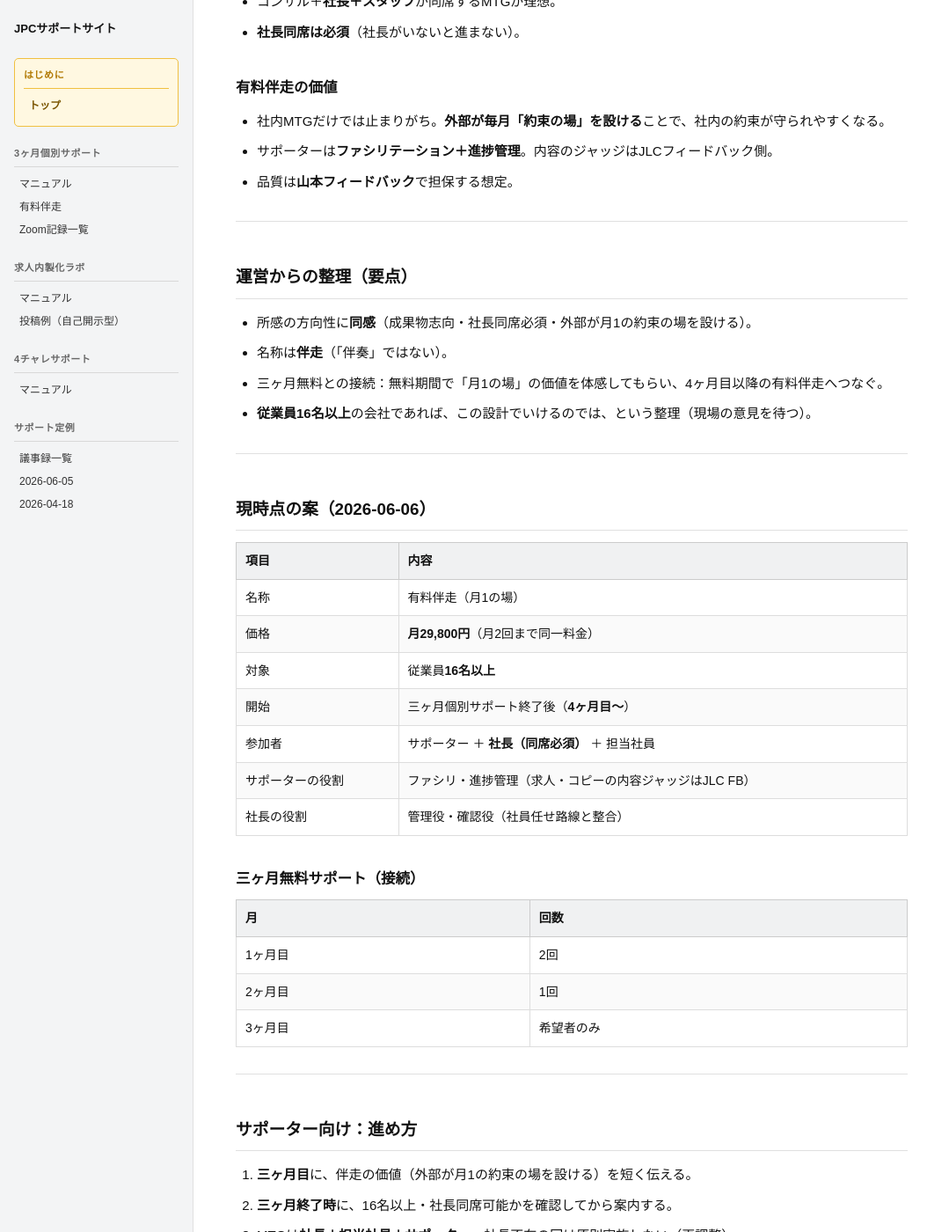
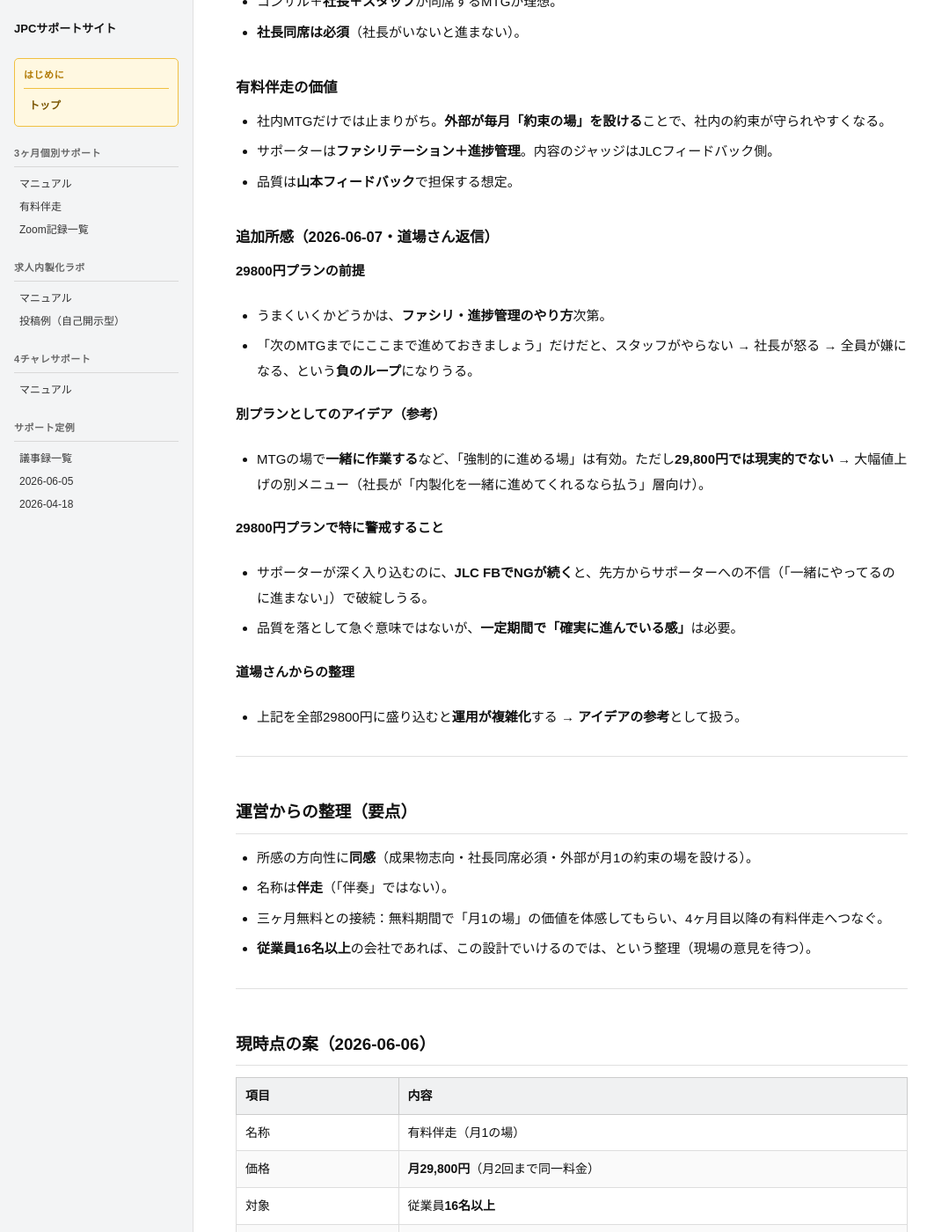
Before and after one commit to staffsolution/staffsolution-support, a Jekyll site: the page built from 3ヶ月個別サポート/有料伴走_設計と運用.md, in a window 1280 px wide and 1400 px high, scrolled down 892 px. Shown: the whole window at 88% size, without its empty margins (0-1079 px from the left). Built offline with Jekyll 4.4.1, drawn with Linux system fonts in a browser that asks for light colours; some of the changed text lies outside the part shown.

Commit message:
有料伴走：道場さん追加所感（29800の限界・FB不信リスク）を追記
Co-authored-by: Cursor <cursoragent@cursor.com>

```diff
--- a/3ヶ月個別サポート/有料伴走_設計と運用.md
+++ b/3ヶ月個別サポート/有料伴走_設計と運用.md
@@ -7,7 +7,7 @@ title: "有料伴走｜設計と運用"
 
 # 有料伴走｜設計と運用
 
-2026-06-06 更新（道場 明彦さん所感を元に整理。**現時点の案**・サポートメンバーからの意見募集中）
+2026-06-07 更新（道場 明彦さん所感を元に整理。**現時点の案**・サポートメンバーからの意見募集中）
 
 三ヶ月個別サポート（無料）終了後、**4ヶ月目以降**に案内する有料メニューの**たたき台**と、サポーターが現場で使う運用の整理です。
 
@@ -37,6 +37,26 @@ title: "有料伴走｜設計と運用"
 - 社内MTGだけでは止まりがち。**外部が毎月「約束の場」を設ける**ことで、社内の約束が守られやすくなる。
 - サポーターは**ファシリテーション＋進捗管理**。内容のジャッジはJLCフィードバック側。
 - 品質は**山本フィードバック**で担保する想定。
+
+### 追加所感（2026-06-07・道場さん返信）
+
+**29800円プランの前提**
+
+- うまくいくかどうかは、**ファシリ・進捗管理のやり方**次第。
+- 「次のMTGまでにここまで進めておきましょう」だけだと、スタッフがやらない → 社長が怒る → 全員が嫌になる、という**負のループ**になりうる。
+
+**別プランとしてのアイデア（参考）**
+
+- MTGの場で**一緒に作業する**など、「強制的に進める場」は有効。ただし**29,800円では現実的でない** → 大幅値上げの別メニュー（社長が「内製化を一緒に進めてくれるなら払う」層向け）。
+
+**29800円プランで特に警戒すること**
+
+- サポーターが深く入り込むのに、**JLC FBでNGが続く**と、先方からサポーターへの不信（「一緒にやってるのに進まない」）で破綻しうる。
+- 品質を落として急ぐ意味ではないが、**一定期間で「確実に進んでいる感」**は必要。
+
+**道場さんからの整理**
+
+- 上記を全部29800円に盛り込むと**運用が複雑化**する → **アイデアの参考**として扱う。
 
 ---
 
@@ -83,10 +103,23 @@ title: "有料伴走｜設計と運用"
 
 ## NGパターン
 
+- **「次のMTGまでに進めて」だけで終わる**（スタッフ未実行 → 社長が怒る → 場が嫌になる。道場さん指摘）。
 - 社長不在のまま「社員だけ」で伴走を続ける（止まる原因になる）。
 - サポーターが求人・コピーの**内容判定**まで引き受ける（役割分担の破綻）。
+- サポーターが深く伴走しているのに、**FBでNGが続き見た目の進捗がゼロ**（先方の不信感。道場さん指摘）。
 - 無料期間と同じ頻度・同じ深さを有料でも約束する（有料は**月1の場＋必要なら月2**の設計）。
 - 「学びの場」として売る（経営者向けには**成果・約束の場**として伝える）。
+- **29800円で「MTG内共同作業・強制進行」まで約束する**（別プラン・別価格の話。道場さん指摘）。
+
+---
+
+## 検討メモ（運営・未整理）
+
+| テーマ | メモ |
+|---|---|
+| 29800円の位置づけ | **シンプルな「約束の場」**に留める。深い共同作業は別商品。 |
+| 進捗の見せ方 | FB待ちで止まって見えない問題 → **提出タイミング・FB導線**を先に設計する必要あり（要検討）。 |
+| 上位プラン | MTG内で一緒に作業する「強制進行」型 → 価格帯・提供時間は**別途**（道場さんアイデア・参考）。 |
 
 ---
 
```
